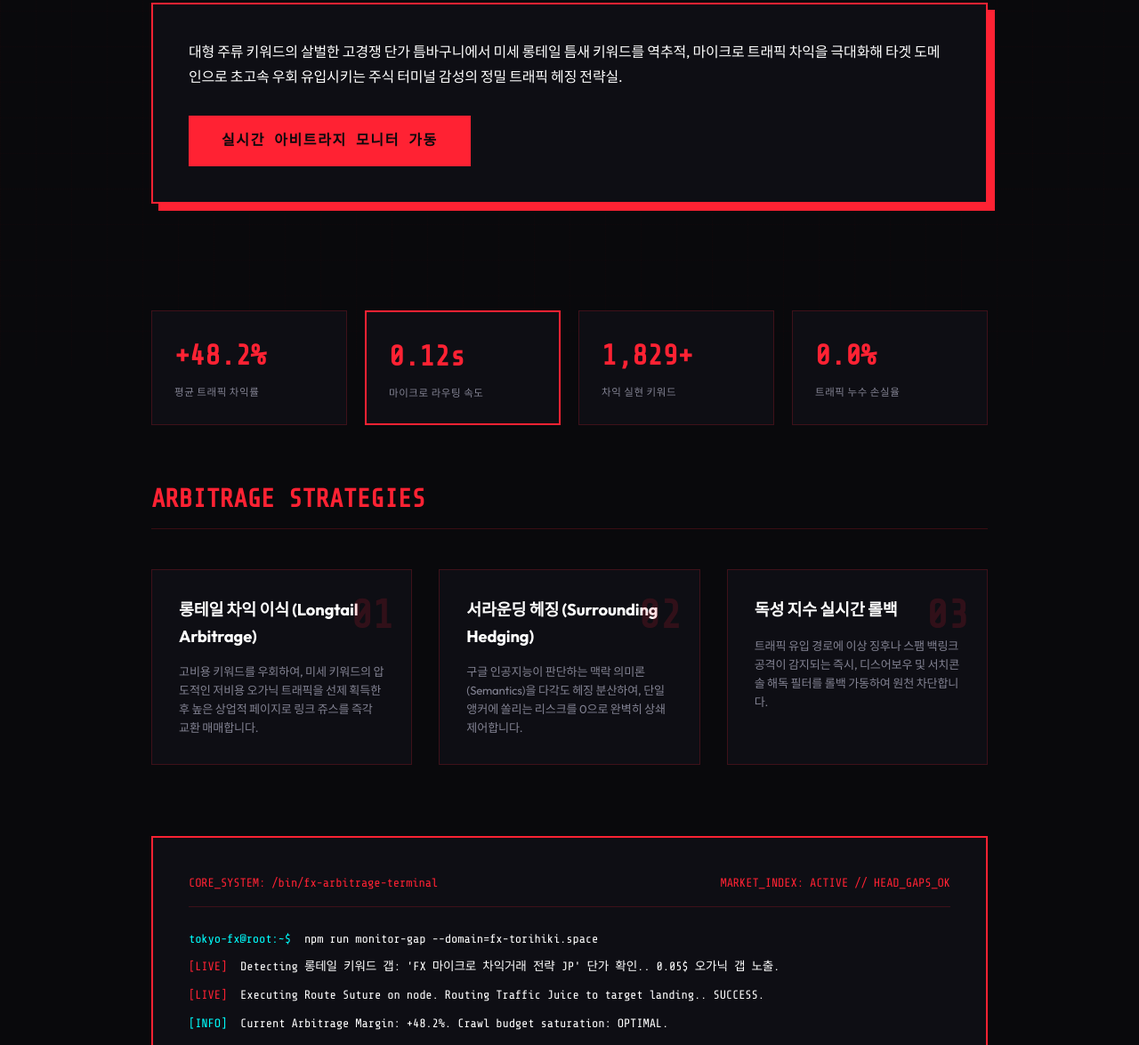
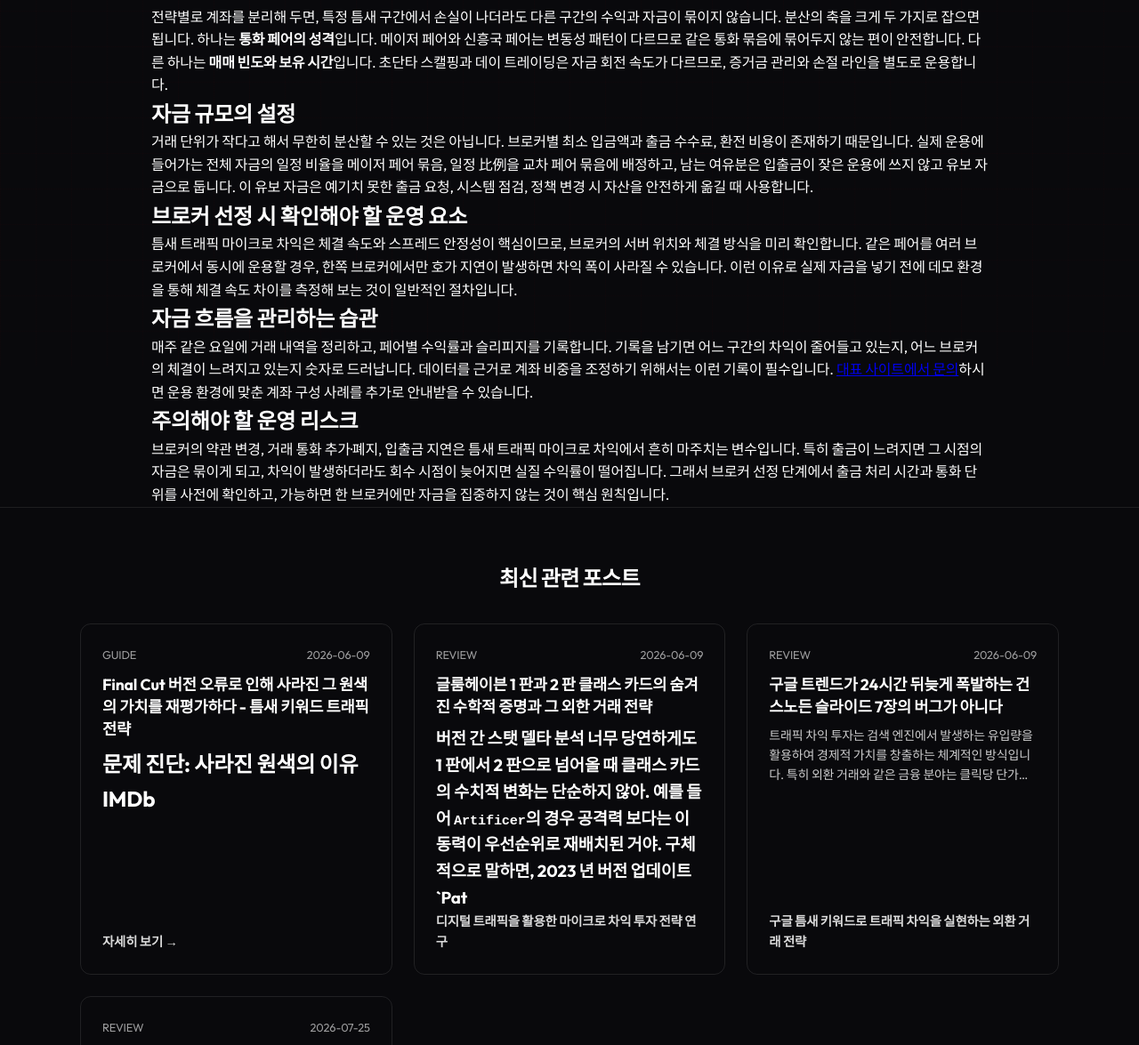
Before and after one commit to dydrkrtks7-cmd/bp-tokyo-fx, a plain HTML site: page index.html in a window 1280 px wide. Shown: the part 388-1563 px from the top of the page at 89% size. Drawn offline with nearby package versions, Linux system fonts and the light colour scheme.

Commit message:
deploy: garbage-free snapshot 2026-09-03T06:17:07.398Z

```diff
--- a/index.html
+++ b/index.html
@@ -3,13 +3,13 @@
 <head>
  <meta charset="UTF-8">
  <meta name="viewport" content="width=device-width, initial-scale=1.0">
- <title>틈새 트래픽 마이크로 차익 전략 연구소 — TOKYO FX ARBITRAGE</title>
- <meta name="description" content="대형 고경쟁 키워드를 우회하여, 틈새 트래픽의 차익 거래(Arbitrage)를 극대화합니다. 고수익 롱테일 키워드 라우팅 및 지수 마이크로 헤징 시스템.">
+ <title>틈새 트래픽 마이크로 차익 전략 — 계좌 분산과 자금 운용의 기본 원칙</title>
+ <meta name="description" content="틈새 트래픽 마이크로 차익 전략은 작은 호가 차이를 반복적으로 모아 수익을 쌓는 방식이라, 한 번의 큰 움직임보다 안정적으로 들어오는 미세한 흐름 을 얼마나 오래 유지하느냐가 성패를 가릅니다. 그래서 무엇보다 먼저 손대야 할 영역이 자금의 배분과 계좌의 구조입니다.">
  <link rel="canonical" href="https://fx-torihiki.space/">
 
  <!-- Open Graph -->
- <meta property="og:title" content="틈새 트래픽 마이크로 차익 전략 연구소 — TOKYO FX ARBITRAGE">
- <meta property="og:description" content="대형 고경쟁 키워드를 우회하여, 틈새 트래픽의 차익 거래(Arbitrage)를 극대화합니다. 고수익 롱테일 키워드 라우팅 및 지수 마이크로 헤징 시스템.">
+ <meta property="og:title" content="틈새 트래픽 마이크로 차익 전략 — 계좌 분산과 자금 운용의 기본 원칙">
+ <meta property="og:description" content="틈새 트래픽 마이크로 차익 전략은 작은 호가 차이를 반복적으로 모아 수익을 쌓는 방식이라, 한 번의 큰 움직임보다 안정적으로 들어오는 미세한 흐름 을 얼마나 오래 유지하느냐가 성패를 가릅니다. 그래서 무엇보다 먼저 손대야 할 영역이 자금의 배분과 계좌의 구조입니다.">
  <meta property="og:url" content="https://fx-torihiki.space/">
  <meta property="og:type" content="website">
 
@@ -359,84 +359,23 @@
  </header>
 
  <main class="container">
- <section class="hero">
- <div class="trading-status">
- <div class="status-pulse"></div>
- ARBITRAGE_ENGINE: LIVE_HEAD_GAPS // SYSTEM_ACTIVE
- </div>
- <h1>TRAFFIC<br><span>ARBITRAGE</span> CENTER.</h1>
 
- <div class="hero-panel">
- <p>대형 주류 키워드의 살벌한 고경쟁 단가 틈바구니에서 미세 롱테일 틈새 키워드를 역추적, 마이크로 트래픽 차익을 극대화해 타겟 도메인으로 초고속 우회 유입시키는 주식 터미널 감성의 정밀 트래픽 헤징 전략실.</p>
- <a href="#terminal" class="btn-red">실시간 아비트라지 모니터 가동</a>
- </div>
- </section>
-
- <div class="grid-vitals" id="vitals">
- <div class="vital-item">
- <div class="vital-num">+48.2%</div>
- <div class="vital-lbl">평균 트래픽 차익률</div>
- </div>
- <div class="vital-item highlight">
- <div class="vital-num">0.12s</div>
- <div class="vital-lbl">마이크로 라우팅 속도</div>
- </div>
- <div class="vital-item">
- <div class="vital-num">1,829+</div>
- <div class="vital-lbl">차익 실현 키워드</div>
- </div>
- <div class="vital-item">
- <div class="vital-num">0.0%</div>
- <div class="vital-lbl">트래픽 누수 손실율</div>
- </div>
- </div>
-
- <section id="strategies">
- <h2 class="section-title">Arbitrage Strategies</h2>
- <div class="strategy-grid">
- <div class="procedure-card strategy-card">
- <div class="card-num">01</div>
- <h3>롱테일 차익 이식 (Longtail Arbitrage)</h3>
- <p>고비용 키워드를 우회하여, 미세 키워드의 압도적인 저비용 오가닉 트래픽을 선제 획득한 후 높은 상업적 페이지로 링크 쥬스를 즉각 교환 매매합니다.</p>
- </div>
- <div class="procedure-card strategy-card">
- <div class="card-num">02</div>
- <h3>서라운딩 헤징 (Surrounding Hedging)</h3>
- <p>구글 인공지능이 판단하는 맥락 의미론(Semantics)을 다각도 헤징 분산하여, 단일 앵커에 쏠리는 리스크를 0으로 완벽히 상쇄 제어합니다.</p>
- </div>
- <div class="procedure-card strategy-card">
- <div class="card-num">03</div>
- <h3>독성 지수 실시간 롤백</h3>
- <p>트래픽 유입 경로에 이상 징후나 스팸 백링크 공격이 감지되는 즉시, 디스어보우 및 서치콘솔 해독 필터를 롤백 가동하여 원천 차단합니다.</p>
- </div>
- </div>
- </section>
-
- <section class="terminal-box" id="terminal">
- <div class="terminal-header">
- <div>CORE_SYSTEM: /bin/fx-arbitrage-terminal</div>
- <div>MARKET_INDEX: ACTIVE // HEAD_GAPS_OK</div>
- </div>
- <div class="terminal-body">
- <div class="terminal-line">
- <span class="cyan">tokyo-fx@root:~$</span>
- <span>npm run monitor-gap --domain=fx-torihiki.space</span>
- </div>
- <div class="terminal-line">
- <span class="red">[LIVE]</span>
- <span>Detecting 롱테일 키워드 갭: 'FX 마이크로 차익거래 전략 JP' 단가 확인.. 0.05$ 오가닉 갭 노출.</span>
- </div>
- <div class="terminal-line">
- <span class="red">[LIVE]</span>
- <span>Executing Route Suture on node. Routing Traffic Juice to target landing.. SUCCESS.</span>
- </div>
- <div class="terminal-line">
- <span class="cyan">[INFO]</span>
- <span>Current Arbitrage Margin: +48.2%. Crawl budget saturation: OPTIMAL.</span>
- </div>
- </div>
- </section>
- </main>
+<h1>틈새 트래픽 마이크로 차익 전략 — 계좌 분산과 자금 운용의 기본 원칙</h1>
+<article>
+<h2>왜 "분산"이 틈새 트래픽 마이크로 차익의 출발점인가</h2>
+<p>틈새 트래픽 마이크로 차익 전략은 작은 호가 차이를 반복적으로 모아 수익을 쌓는 방식이라, 한 번의 큰 움직임보다 <strong>안정적으로 들어오는 미세한 흐름</strong>을 얼마나 오래 유지하느냐가 성패를 가릅니다. 그래서 무엇보다 먼저 손대야 할 영역이 자금의 배분과 계좌의 구조입니다. 자금을 한 곳에 몰아두면 브로커 정책 변경, 서버 점검, 환율 급변 같은 예기치 못한 변수에 한꺼번에 노출됩니다.</p>
+<h2>계좌를 나눌 때의 기준</h2>
+<p>전략별로 계좌를 분리해 두면, 특정 틈새 구간에서 손실이 나더라도 다른 구간의 수익과 자금이 묶이지 않습니다. 분산의 축을 크게 두 가지로 잡으면 됩니다. 하나는 <strong>통화 페어의 성격</strong>입니다. 메이저 페어와 신흥국 페어는 변동성 패턴이 다르므로 같은 통화 묶음에 묶어두지 않는 편이 안전합니다. 다른 하나는 <strong>매매 빈도와 보유 시간</strong>입니다. 초단타 스캘핑과 데이 트레이딩은 자금 회전 속도가 다르므로, 증거금 관리와 손절 라인을 별도로 운용합니다.</p>
+<h2>자금 규모의 설정</h2>
+<p>거래 단위가 작다고 해서 무한히 분산할 수 있는 것은 아닙니다. 브로커별 최소 입금액과 출금 수수료, 환전 비용이 존재하기 때문입니다. 실제 운용에 들어가는 전체 자금의 일정 비율을 메이저 페어 묶음, 일정 比例을 교차 페어 묶음에 배정하고, 남는 여유분은 입출금이 잦은 운용에 쓰지 않고 유보 자금으로 둡니다. 이 유보 자금은 예기치 못한 출금 요청, 시스템 점검, 정책 변경 시 자산을 안전하게 옮길 때 사용합니다.</p>
+<h2>브로커 선정 시 확인해야 할 운영 요소</h2>
+<p>틈새 트래픽 마이크로 차익은 체결 속도와 스프레드 안정성이 핵심이므로, 브로커의 서버 위치와 체결 방식을 미리 확인합니다. 같은 페어를 여러 브로커에서 동시에 운용할 경우, 한쪽 브로커에서만 호가 지연이 발생하면 차익 폭이 사라질 수 있습니다. 이런 이유로 실제 자금을 넣기 전에 데모 환경을 통해 체결 속도 차이를 측정해 보는 것이 일반적인 절차입니다.</p>
+<h2>자금 흐름을 관리하는 습관</h2>
+<p>매주 같은 요일에 거래 내역을 정리하고, 페어별 수익률과 슬리피지를 기록합니다. 기록을 남기면 어느 구간의 차익이 줄어들고 있는지, 어느 브로커의 체결이 느려지고 있는지 숫자로 드러납니다. 데이터를 근거로 계좌 비중을 조정하기 위해서는 이런 기록이 필수입니다. <a href="https://pbn-builder.xyz/?utm_source=tokyo-fx&amp;utm_medium=tier2_referral&amp;utm_campaign=트래픽 차익 투자 안내-marketing">대표 사이트에서 문의</a>하시면 운용 환경에 맞춘 계좌 구성 사례를 추가로 안내받을 수 있습니다.</p>
+<h2>주의해야 할 운영 리스크</h2>
+<p>브로커의 약관 변경, 거래 통화 추가·폐지, 입출금 지연은 틈새 트래픽 마이크로 차익에서 흔히 마주치는 변수입니다. 특히 출금이 느려지면 그 시점의 자금은 묶이게 되고, 차익이 발생하더라도 회수 시점이 늦어지면 실질 수익률이 떨어집니다. 그래서 브로커 선정 단계에서 출금 처리 시간과 통화 단위를 사전에 확인하고, 가능하면 한 브로커에만 자금을 집중하지 않는 것이 핵심 원칙입니다.</p>
+</article>
+</main>
 
 
 
```
